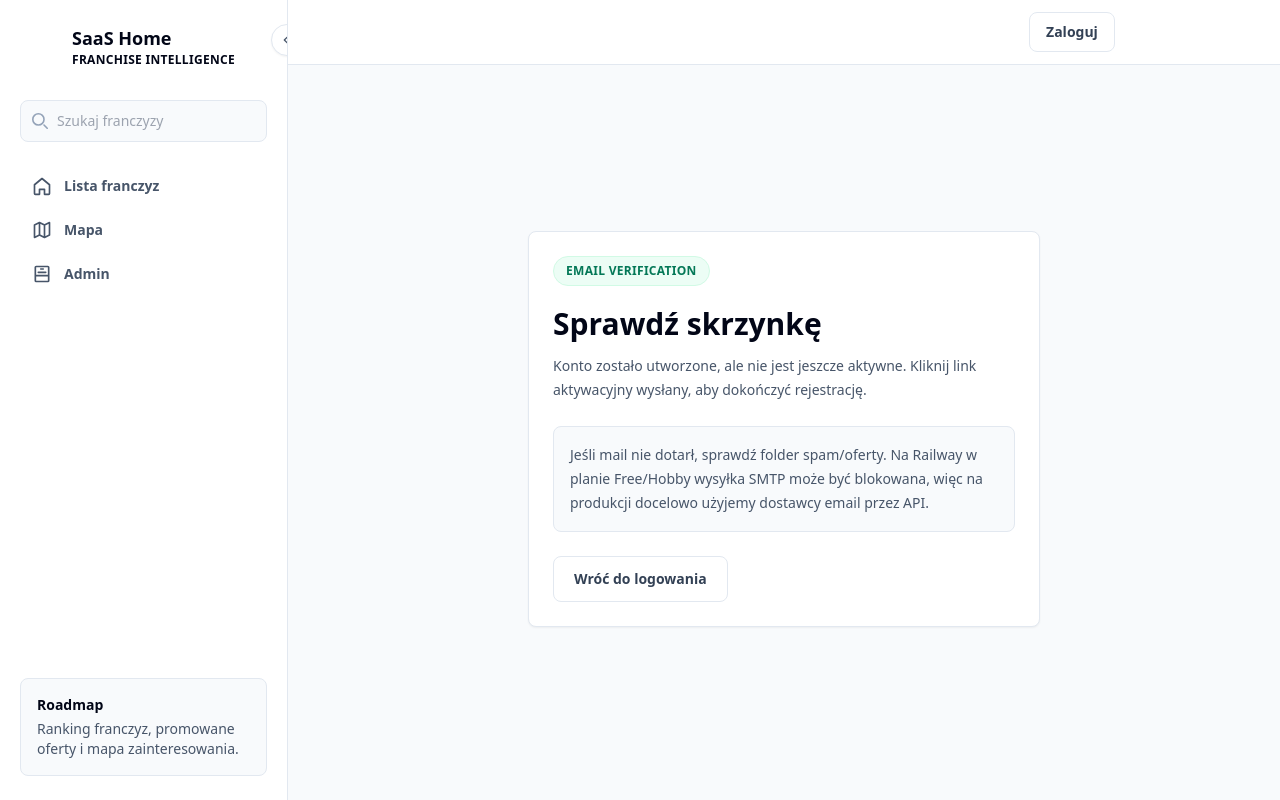
After one commit to codeforinfra-przemek/saas-tutorial, a Django app: page /accounts/signup/check-email/ in a window 1280 px wide. The commit adds this page. Run offline with Django 5.2, Linux system fonts and the light colour scheme; data comes from the database, SQL or seed files in the repository; some libraries are stand-ins or nearby versions.

Commit message:
Accounts: mvp for accounts

```diff
--- a/src/saashome/accounts/forms.py
+++ b/src/saashome/accounts/forms.py
@@ -55,6 +55,7 @@ class SignupForm(UserCreationForm):
         user = super().save(commit=False)
         user.email = self.cleaned_data["email"]
         user.username = self.generate_username(user.email)
+        user.is_active = False
         if commit:
             user.save()
             profile, _ = UserProfile.objects.get_or_create(user=user)
--- a/src/saashome/accounts/urls.py
+++ b/src/saashome/accounts/urls.py
@@ -9,7 +9,13 @@ from django.contrib.auth.views import (
 from django.urls import path
 
 from .forms import EmailAuthenticationForm, StyledPasswordResetForm
-from .views import SignupView, dashboard_view, profile_view
+from .views import (
+    ActivationSentView,
+    SignupView,
+    activate_account_view,
+    dashboard_view,
+    profile_view,
+)
 
 
 app_name = "accounts"
@@ -26,6 +32,8 @@ urlpatterns = [
     ),
     path("logout/", LogoutView.as_view(), name="logout"),
     path("signup/", SignupView.as_view(), name="signup"),
+    path("signup/check-email/", ActivationSentView.as_view(), name="activation_sent"),
+    path("activate/<uidb64>/<token>/", activate_account_view, name="activate"),
     path("dashboard/", dashboard_view, name="dashboard"),
     path("profile/", profile_view, name="profile"),
     path(
--- a/src/saashome/accounts/views.py
+++ b/src/saashome/accounts/views.py
@@ -2,15 +2,18 @@ import logging
 from smtplib import SMTPException
 
 from django.contrib import messages
-from django.contrib.auth import login, update_session_auth_hash
+from django.contrib.auth import get_user_model, login, update_session_auth_hash
 from django.contrib.auth.decorators import login_required
 from django.contrib.auth.forms import PasswordChangeForm
+from django.contrib.auth.tokens import default_token_generator
 from django.conf import settings
 from django.core.mail import BadHeaderError, EmailMultiAlternatives
 from django.shortcuts import redirect, render
 from django.template.loader import render_to_string
-from django.urls import reverse_lazy
-from django.views.generic import FormView
+from django.urls import reverse, reverse_lazy
+from django.utils.encoding import force_bytes, force_str
+from django.utils.http import urlsafe_base64_decode, urlsafe_base64_encode
+from django.views.generic import FormView, TemplateView
 
 from .forms import ProfileForm, SignupForm, UserProfileForm
 from .models import UserProfile
@@ -19,16 +22,22 @@ from .models import UserProfile
 logger = logging.getLogger(__name__)
 
 
-def send_signup_welcome_email(user):
+def send_signup_activation_email(request, user):
     if not user.email:
         return
 
+    uid = urlsafe_base64_encode(force_bytes(user.pk))
+    token = default_token_generator.make_token(user)
+    activation_url = request.build_absolute_uri(
+        reverse("accounts:activate", kwargs={"uidb64": uid, "token": token})
+    )
     context = {
         "user": user,
         "site_name": "SaaS Home",
         "contact_email": settings.DEFAULT_FROM_EMAIL,
+        "activation_url": activation_url,
     }
-    subject = "Witaj w SaaS Home"
+    subject = "Potwierdź rejestrację w SaaS Home"
     text_body = render_to_string("emails/signup_welcome.txt", context)
     html_body = render_to_string("emails/signup_welcome.html", context)
 
@@ -46,25 +55,61 @@ def send_signup_welcome_email(user):
 class SignupView(FormView):
     template_name = "accounts/signup.html"
     form_class = SignupForm
-    success_url = reverse_lazy("accounts:dashboard")
+    success_url = reverse_lazy("accounts:activation_sent")
 
     def form_valid(self, form):
         user = form.save()
-        login(self.request, user, backend="accounts.backends.EmailBackend")
+        self.request.session["signup_email"] = user.email
         try:
-            send_signup_welcome_email(user)
+            send_signup_activation_email(self.request, user)
         except (BadHeaderError, OSError, SMTPException):
-            logger.exception("Could not send signup welcome email.")
+            logger.exception("Could not send signup activation email.")
             messages.warning(
                 self.request,
-                "Konto utworzone. Nie udalo sie wyslac maila powitalnego.",
+                "Konto utworzone, ale nie udało się wysłać maila aktywacyjnego. Spróbuj ponownie później albo skontaktuj się z nami.",
             )
         else:
             messages.success(
                 self.request,
-                "Konto utworzone. Wyslalismy mail powitalny.",
+                "Konto utworzone. Wysłaliśmy link aktywacyjny na podany adres email.",
             )
         return super().form_valid(form)
+
+
+class ActivationSentView(TemplateView):
+    template_name = "accounts/activation_sent.html"
+
+    def get_context_data(self, **kwargs):
+        context = super().get_context_data(**kwargs)
+        context["site_name"] = "SaaS Home"
+        context["page_title"] = "Potwierdź email"
+        context["signup_email"] = self.request.session.get("signup_email")
+        return context
+
+
+def activate_account_view(request, uidb64, token):
+    UserModel = get_user_model()
+    try:
+        uid = force_str(urlsafe_base64_decode(uidb64))
+        user = UserModel.objects.get(pk=uid)
+    except (TypeError, ValueError, OverflowError, UserModel.DoesNotExist):
+        user = None
+
+    if user is None or not default_token_generator.check_token(user, token):
+        messages.error(
+            request,
+            "Link aktywacyjny jest nieprawidłowy albo wygasł. Zarejestruj się ponownie lub skontaktuj się z nami.",
+        )
+        return redirect("accounts:login")
+
+    user.is_active = True
+    user.save(update_fields=["is_active"])
+    profile, _ = UserProfile.objects.get_or_create(user=user)
+    profile.email_verified = True
+    profile.save(update_fields=["email_verified", "updated_at"])
+    login(request, user, backend="accounts.backends.EmailBackend")
+    messages.success(request, "Email potwierdzony. Twoje konto jest aktywne.")
+    return redirect("accounts:dashboard")
 
 
 @login_required
--- /dev/null
+++ b/src/saashome/templates/accounts/activation_sent.html
@@ -0,0 +1,19 @@
+{% extends "base.html" %}
+
+{% block title %}{{ block.super }} | Potwierdź email{% endblock %}
+
+{% block content %}
+    <section class="mx-auto grid min-h-[calc(100vh-72px)] w-full max-w-7xl place-items-center px-5 py-10 sm:px-8 lg:px-10">
+        <div class="w-full max-w-lg rounded-lg border border-slate-200 bg-white p-6 shadow-sm">
+            <span class="inline-flex rounded-full border border-emerald-100 bg-emerald-50 px-3 py-1.5 text-xs font-extrabold uppercase tracking-wide text-emerald-700">Email verification</span>
+            <h1 class="mt-5 text-3xl font-black tracking-normal text-slate-950">Sprawdź skrzynkę</h1>
+            <p class="mt-3 text-sm leading-6 text-slate-600">
+                Konto zostało utworzone, ale nie jest jeszcze aktywne. Kliknij link aktywacyjny wysłany{% if signup_email %} na <strong class="text-slate-950">{{ signup_email }}</strong>{% endif %}, aby dokończyć rejestrację.
+            </p>
+            <div class="mt-6 rounded-lg border border-slate-200 bg-slate-50 p-4 text-sm leading-6 text-slate-600">
+                Jeśli mail nie dotarł, sprawdź folder spam/oferty. Na Railway w planie Free/Hobby wysyłka SMTP może być blokowana, więc na produkcji docelowo użyjemy dostawcy email przez API.
+            </div>
+            <a href="{% url 'accounts:login' %}" class="mt-6 inline-flex min-h-11 items-center justify-center rounded-lg border border-slate-200 bg-white px-5 py-3 text-sm font-bold text-slate-700 hover:bg-slate-100">Wróć do logowania</a>
+        </div>
+    </section>
+{% endblock %}
--- a/src/saashome/templates/accounts/signup.html
+++ b/src/saashome/templates/accounts/signup.html
@@ -7,7 +7,7 @@
         <div class="w-full max-w-md rounded-lg border border-slate-200 bg-white p-6 shadow-sm">
             <span class="inline-flex rounded-full border border-slate-200 bg-slate-50 px-3 py-1.5 text-xs font-extrabold uppercase tracking-wide text-brand-700">New account</span>
             <h1 class="mt-5 text-3xl font-black tracking-normal text-slate-950">Załóż konto</h1>
-            <p class="mt-2 text-sm leading-6 text-slate-600">Stwórz konto, żeby później zapisywać ulubione franczyzy i wracać do swoich analiz.</p>
+            <p class="mt-2 text-sm leading-6 text-slate-600">Stwórz konto, żeby później zapisywać ulubione franczyzy i wracać do swoich analiz. Po rejestracji wyślemy link do potwierdzenia adresu email.</p>
 
             <form method="post" class="mt-6 space-y-4">
                 {% csrf_token %}
@@ -22,7 +22,7 @@
                         {% endif %}
                     </div>
                 {% endfor %}
-                <button type="submit" class="inline-flex min-h-11 w-full items-center justify-center rounded-lg bg-emerald-600 px-5 py-3 text-sm font-extrabold text-white shadow-sm hover:bg-emerald-700 focus:outline-none focus:ring-4 focus:ring-emerald-100">Utwórz konto</button>
+                <button type="submit" class="inline-flex min-h-11 w-full items-center justify-center rounded-lg bg-emerald-600 px-5 py-3 text-sm font-extrabold text-white shadow-sm hover:bg-emerald-700 focus:outline-none focus:ring-4 focus:ring-emerald-100">Utwórz konto i wyślij link</button>
             </form>
 
             <p class="mt-5 text-center text-sm text-slate-600">
```
Also changed, not shown: src/saashome/templates/emails/signup_welcome.html (+10 -10 lines), src/saashome/templates/emails/signup_welcome.txt (+5 -3 lines), README.md.
